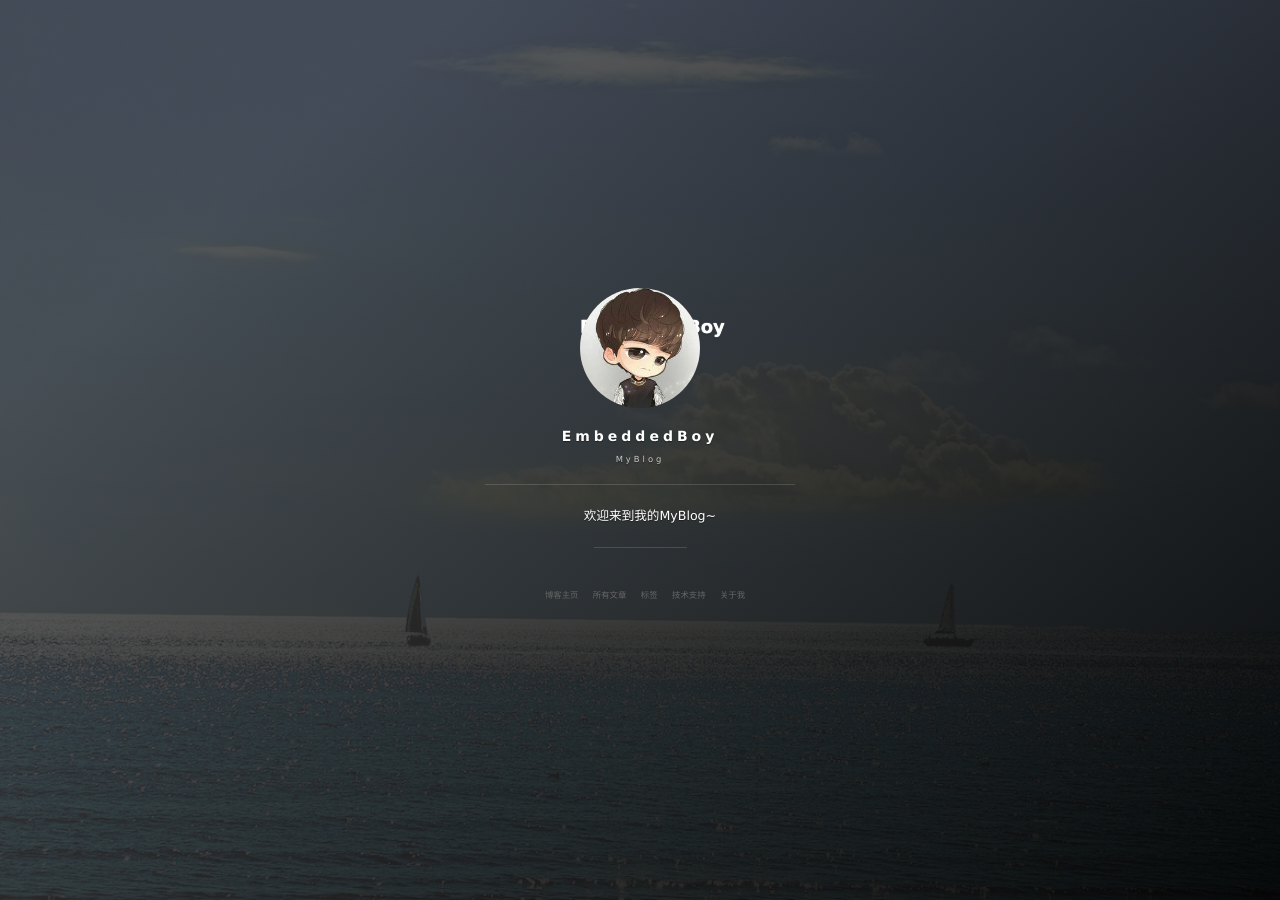
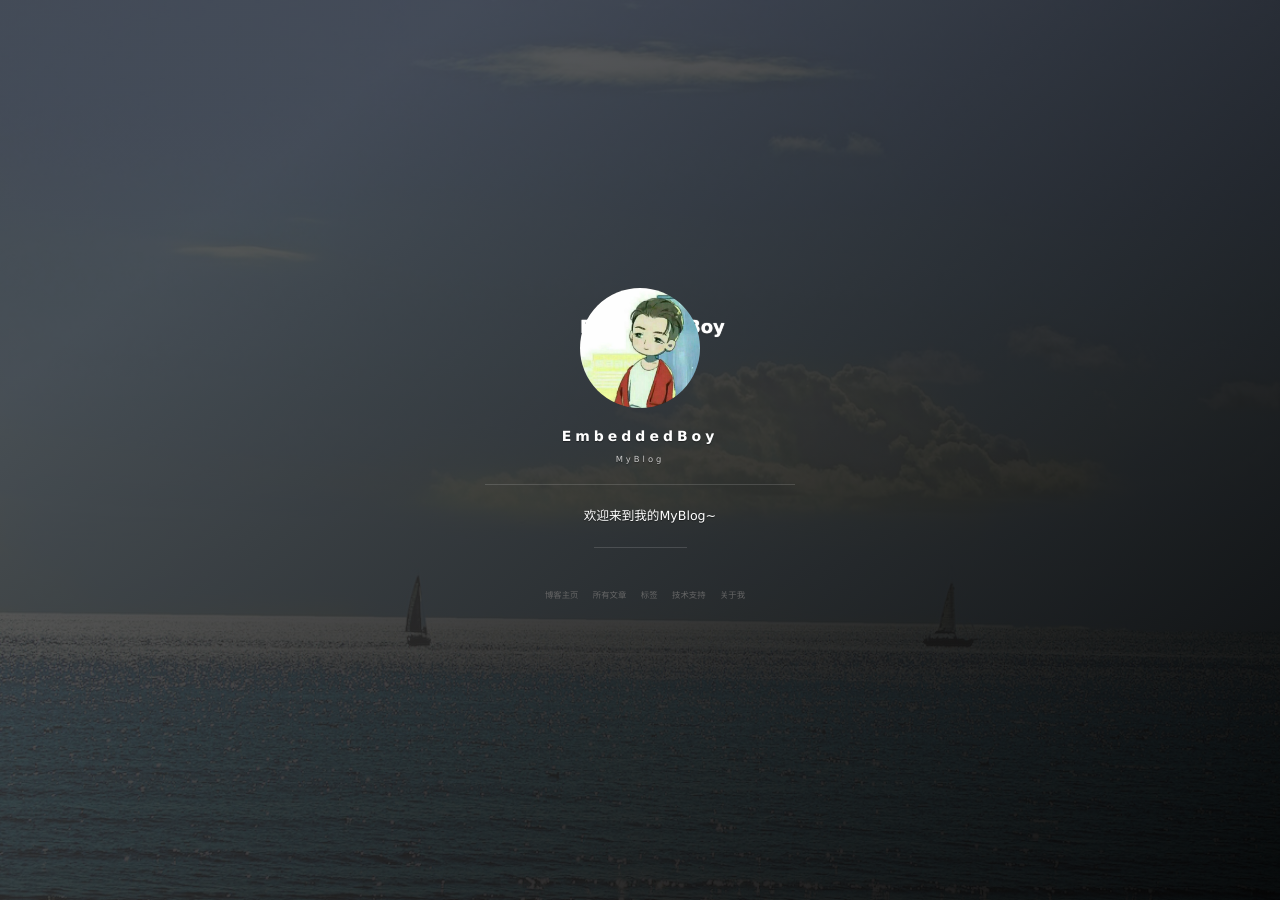
Before and after one commit to EmbeddedBoy/EmbeddedBoy.github.io, a Jekyll site: the page built from index.html, in a window 1280 px wide. Built offline with Jekyll 4.4.1, drawn with Linux system fonts in a browser that asks for light colours; nearby versions of some CDN libraries; a script that is not in the unit is left out; the list of posts is cut into pages by our own code; comment, search, counter and statistics services are not loaded; grey boxes are pictures that could not be loaded.

Commit message:
Update side-panel.html

```diff
--- a/_includes/side-panel.html
+++ b/_includes/side-panel.html
@@ -6,7 +6,7 @@
         <!-- 头像效果-start -->
         <div class="ih-item circle effect right_to_left">
             <a href="/#blog" title="前往 {{ site.title }} 的主页" class="blog-button">
-                <div class="img"><img src="/images/avatar.jpg" alt="img"></div>
+                <div class="img"><img src="/images/头像.png" alt="img"></div>
                 <div class="info">
                     <div class="info-back">
                         <h2>
```
